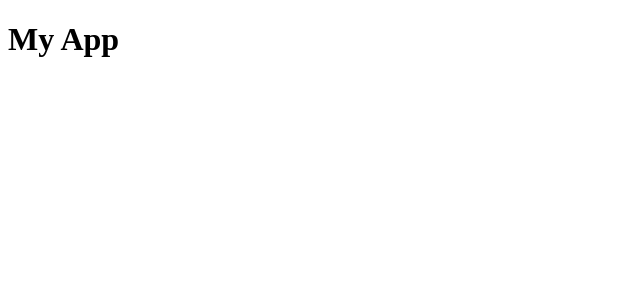
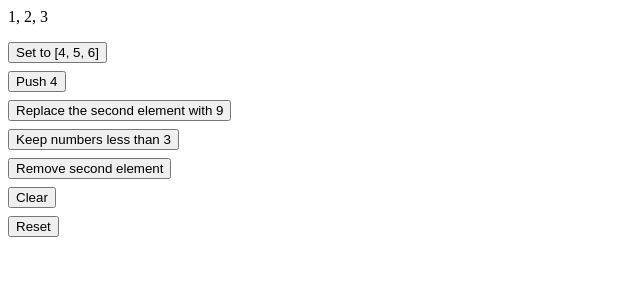
Before and after one commit to SohamAxel/ReactHandsOn, a React (Vite) app: page / in a window 1280 px wide. Shown: the top 300 px of the page, without its empty margins (0-640 px from the left). Built offline with nearby package versions, Linux system fonts and the light colour scheme.

Commit message:
Completed use Array custom hook

```diff
--- a/src/App.jsx
+++ b/src/App.jsx
@@ -1,8 +1,38 @@
+import useArray from "./Hooks/useArray"
+
+const INITIAL_ARRAY = [1, 2, 3]
+// const INITIAL_ARRAY = () => [1, 2, 3]
 
 function App() {
+  const { array, set, push, replace, filter, remove, clear, reset } =
+    useArray(INITIAL_ARRAY)
+
   return (
-      <h1>My App</h1>
-  );
+    <>
+      <div>{array.join(", ")}</div>
+      <div
+        style={{
+          display: "flex",
+          flexDirection: "column",
+          gap: ".5rem",
+          alignItems: "flex-start",
+          marginTop: "1rem",
+        }}
+      >
+        <button onClick={() => set([4, 5, 6])}>Set to [4, 5, 6]</button>
+        <button onClick={() => push(4)}>Push 4</button>
+        <button onClick={() => replace(1, 9)}>
+          Replace the second element with 9
+        </button>
+        <button onClick={() => filter(n => n < 3)}>
+          Keep numbers less than 3
+        </button>
+        <button onClick={() => remove(1)}>Remove second element</button>
+        <button onClick={clear}>Clear</button>
+        <button onClick={reset}>Reset</button>
+      </div>
+    </>
+  )
 }
 
-export default App;
+export default App
--- /dev/null
+++ b/src/Hooks/useArray.js
@@ -0,0 +1,40 @@
+import { useCallback, useState } from "react";
+
+const useArray = (initial_array) => {
+  const [array, setArray] = useState(initial_array);
+
+  const push = useCallback((val) => {
+    setArray((prevArray) => [...prevArray, val]);
+  }, []);
+  const replace = useCallback((ind, val) => {
+    setArray((prevArray) => {
+      return prevArray.map((value, index) => {
+        if (index == ind) {
+          return val;
+        } else {
+          return value;
+        }
+      });
+    });
+  }, []);
+  const filter = useCallback((func) => {
+    setArray((prevArray) => {
+      return prevArray.filter(func);
+    });
+  }, []);
+  const remove = useCallback((ind) => {
+    setArray((prevArray) => {
+      return prevArray.filter((value, index) => index != ind);
+    });
+  }, []);
+  const clear = useCallback(() => {
+    setArray([]);
+  }, []);
+  const reset = useCallback(() => {
+    setArray(initial_array);
+  }, []);
+
+  return { array, set: setArray, push, replace, filter, remove, clear, reset };
+};
+
+export default useArray;
```
